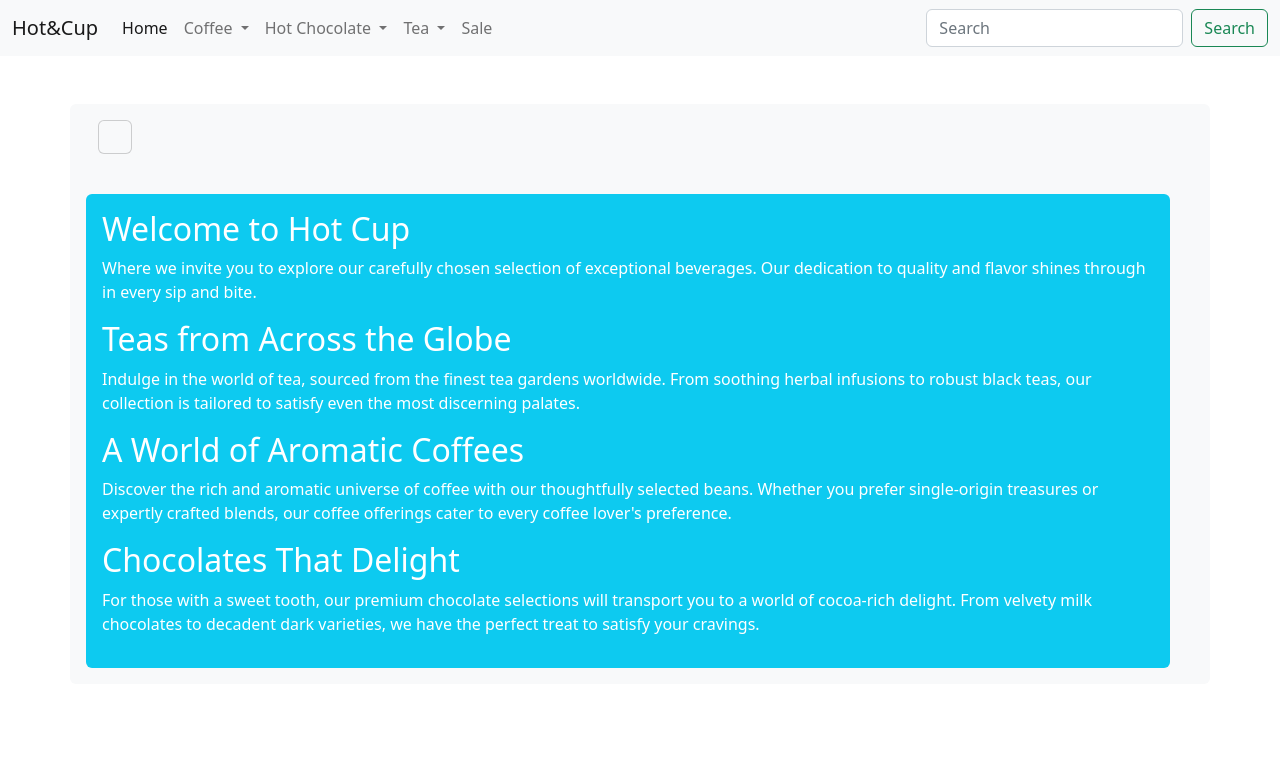
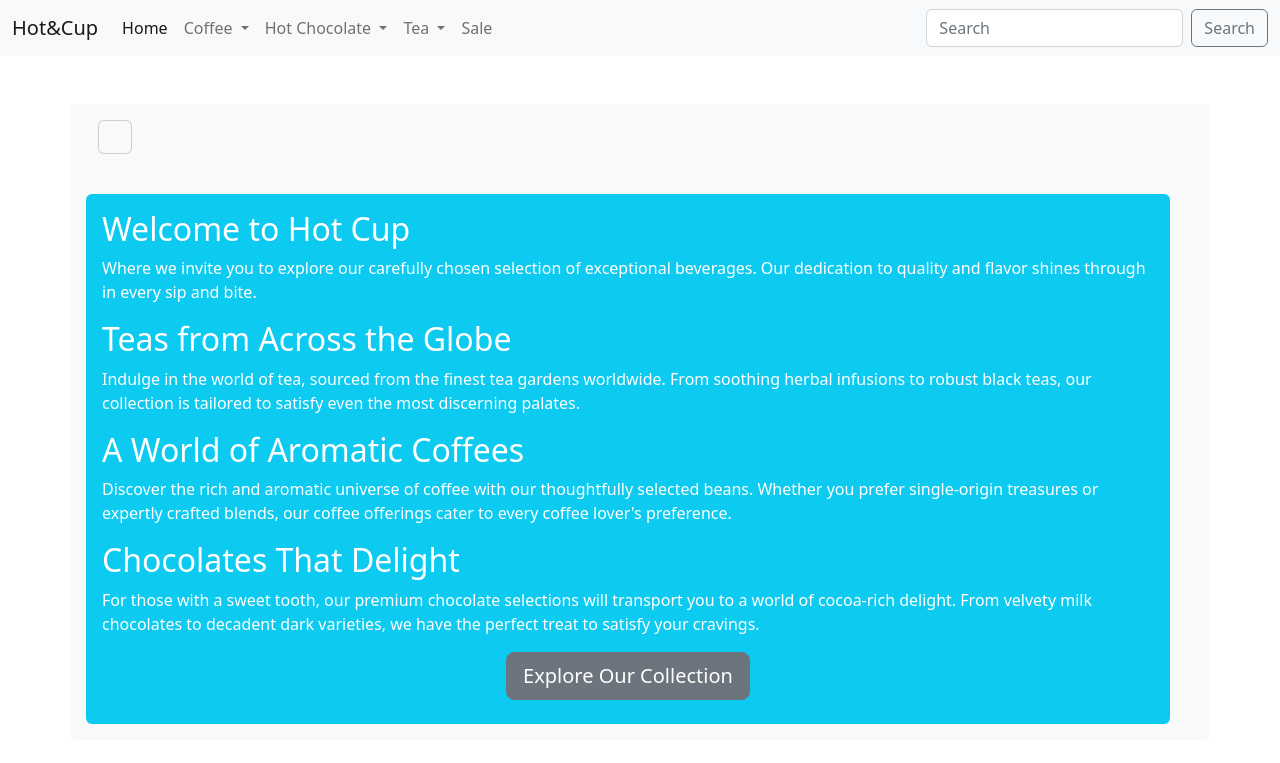
Before and after one commit to nataliatesarova/Hot-Cup, a Django app: page / in a window 1280 px wide. Shown: the top 763 px of the page. Run offline with Django 3.2, Linux system fonts and the light colour scheme.

Commit message:
Added button to index.html

```diff
--- a/home/templates/home/index.html
+++ b/home/templates/home/index.html
@@ -52,6 +52,11 @@ Hot&Cup | Home
           chocolates to decadent dark varieties, we have the perfect treat to
           satisfy your cravings.
         </p>
+        <div class="col-12 col-md-6 rounded m-2 mx-auto text-center">
+          <a class="btn btn-secondary btn-lg" href="" role="button"
+            >Explore Our Collection</a
+          >
+        </div>
       </div>
     </div>
   </div>
--- a/templates/includes/navbar.html
+++ b/templates/includes/navbar.html
@@ -38,9 +38,7 @@
             <li><a class="dropdown-item" href="#">Something else here</a></li>
           </ul>
         </li>
-        <!-- <li class="nav-item">
-          <a class="nav-link disabled">Disabled</a>
-        </li> -->
+
         <li class="nav-item dropdown">
           <a
             class="nav-link dropdown-toggle"
@@ -91,7 +89,7 @@
           placeholder="Search"
           aria-label="Search"
         />
-        <button class="btn btn-outline-success" type="submit">Search</button>
+        <button class="btn btn-outline-secondary" type="submit">Search</button>
       </form>
     </div>
   </div>
```
